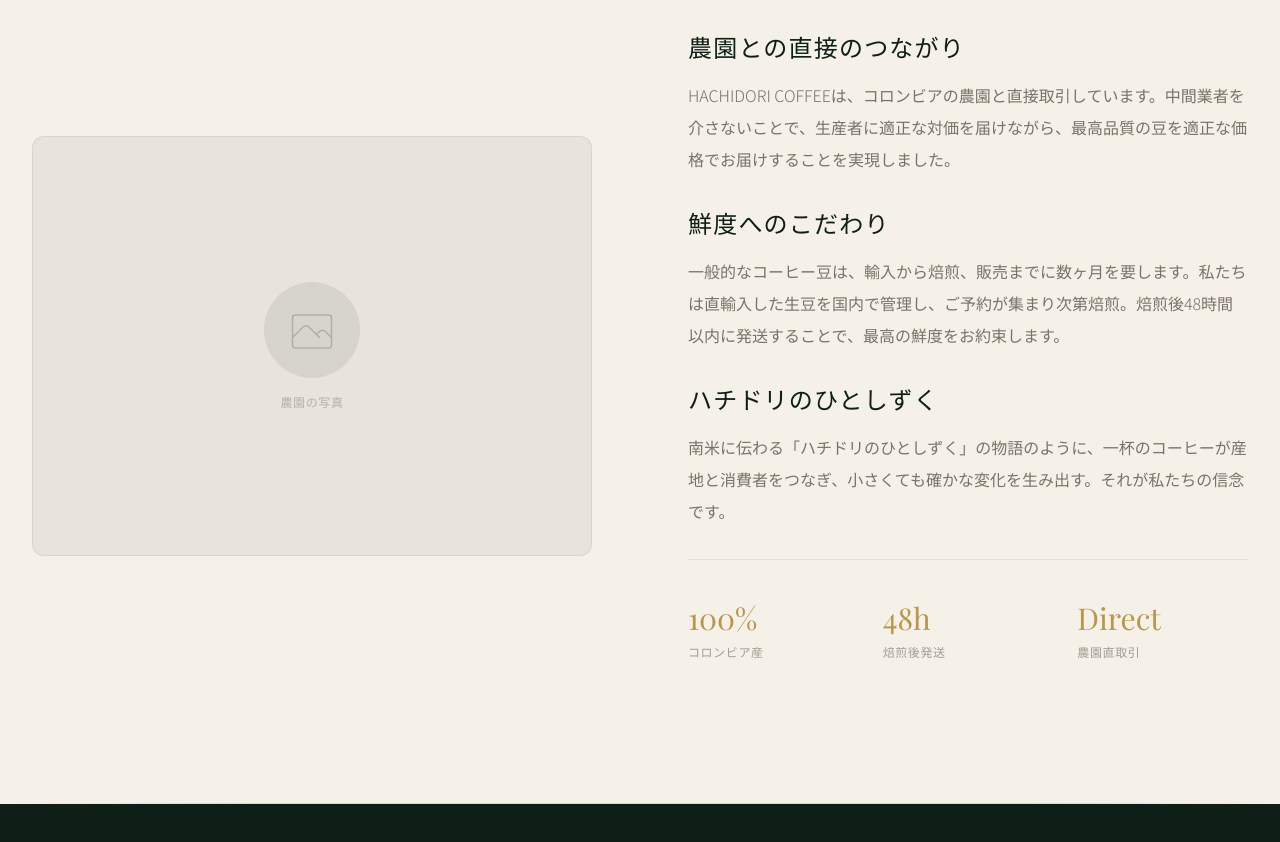
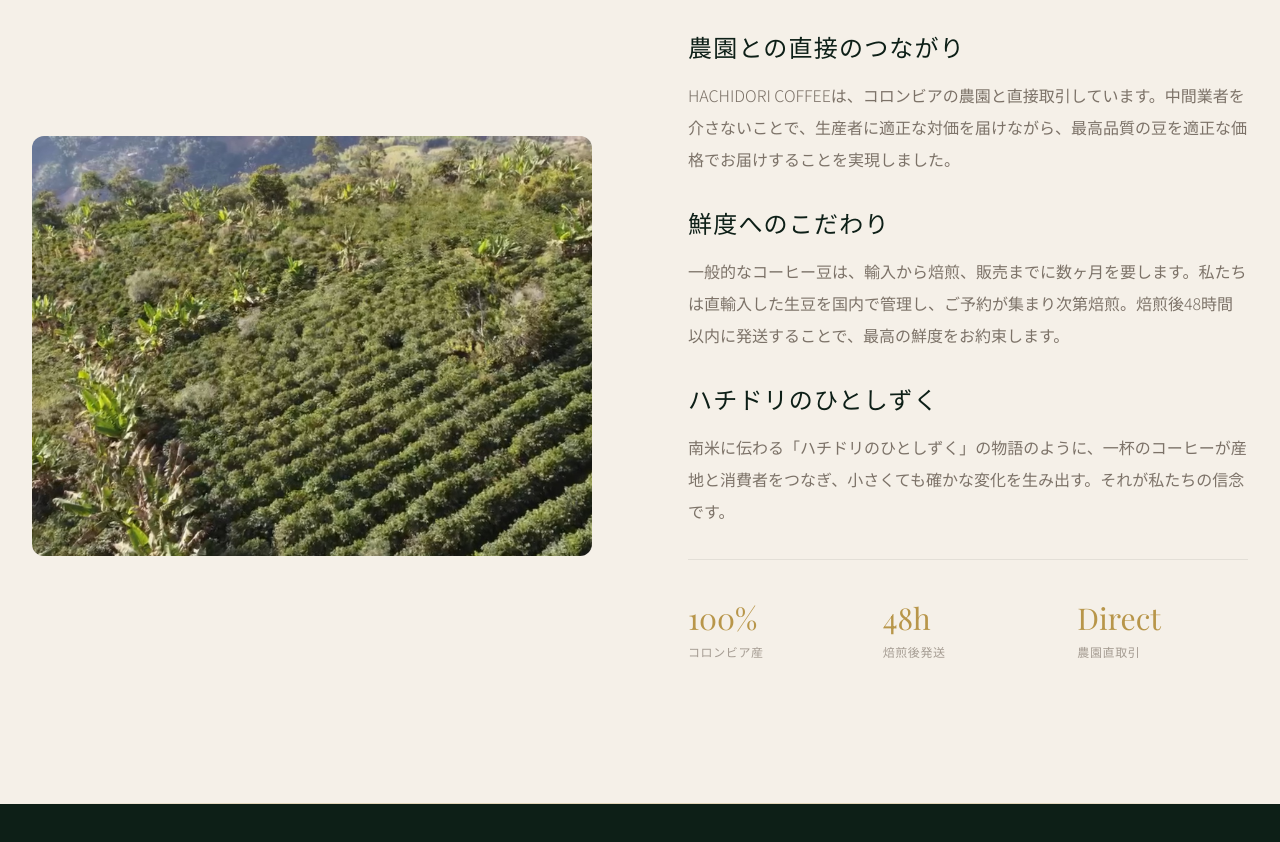
Before and after one commit to techAn26/hachidori-coffee, a Next.js app: page / in a window 1280 px wide. Shown: the part 1100-1942 px from the top of the page. Built offline with nearby package versions, Linux system fonts and the light colour scheme; a web font is replaced by a local one.

Commit message:
feat: ストーリーセクションにコロンビア農園の写真を追加
Co-Authored-By: Claude Opus 4.6 (1M context) <noreply@anthropic.com>

```diff
--- a/src/components/StorySection.tsx
+++ b/src/components/StorySection.tsx
@@ -1,3 +1,5 @@
+import Image from "next/image";
+
 export default function StorySection() {
   return (
     <section id="story" className="py-28 sm:py-36 bg-brand-cream relative">
@@ -12,28 +14,15 @@ export default function StorySection() {
         </div>
 
         <div className="grid md:grid-cols-2 gap-12 lg:gap-24 items-center">
-          {/* Image placeholder */}
-          <div className="aspect-[4/3] rounded-xl bg-brand-green/5 border border-brand-green/8 flex items-center justify-center overflow-hidden">
-            <div className="text-center p-8">
-              <div className="w-24 h-24 mx-auto mb-4 rounded-full bg-brand-green/8 flex items-center justify-center">
-                <svg
-                  className="w-12 h-12 text-brand-green/20"
-                  fill="none"
-                  viewBox="0 0 24 24"
-                  strokeWidth={0.75}
-                  stroke="currentColor"
-                >
-                  <path
-                    strokeLinecap="round"
-                    strokeLinejoin="round"
-                    d="M2.25 15.75l5.159-5.159a2.25 2.25 0 013.182 0l5.159 5.159m-1.5-1.5l1.409-1.41a2.25 2.25 0 013.182 0l2.909 2.91M3.75 21h16.5a1.5 1.5 0 001.5-1.5V6a1.5 1.5 0 00-1.5-1.5H3.75A1.5 1.5 0 002.25 6v13.5A1.5 1.5 0 003.75 21z"
-                  />
-                </svg>
-              </div>
-              <p className="text-xs text-brand-green/25 tracking-wider">
-                農園の写真
-              </p>
-            </div>
+          {/* Farm image */}
+          <div className="aspect-[4/3] rounded-xl overflow-hidden relative">
+            <Image
+              src="/images/farm-field.jpg"
+              alt="コロンビアのコーヒー農園"
+              fill
+              className="object-cover"
+              sizes="(max-width: 768px) 100vw, 50vw"
+            />
           </div>
 
           {/* Story content */}
```
